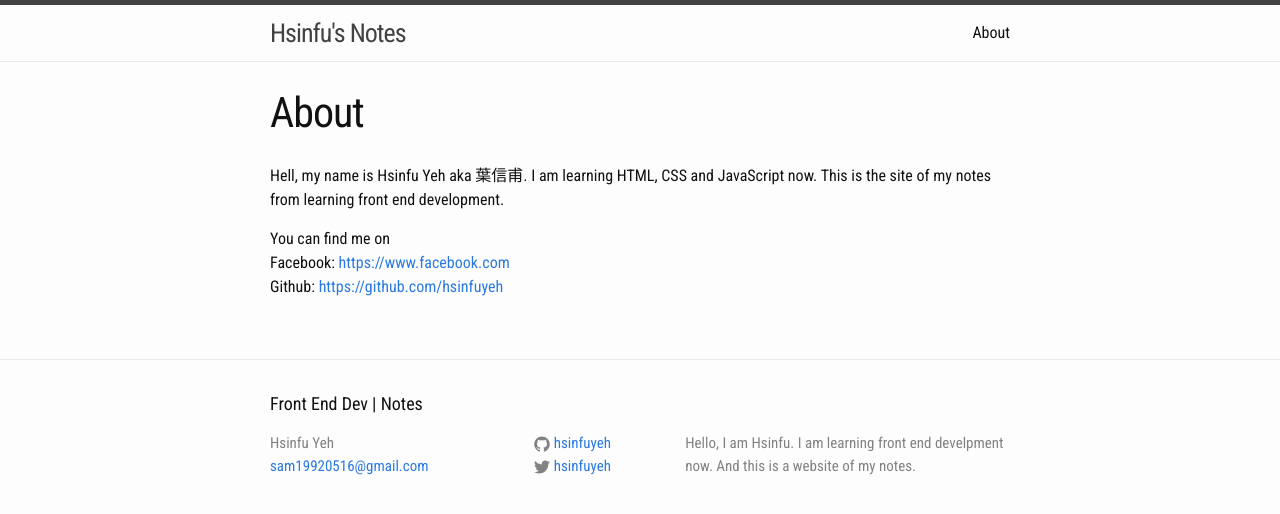
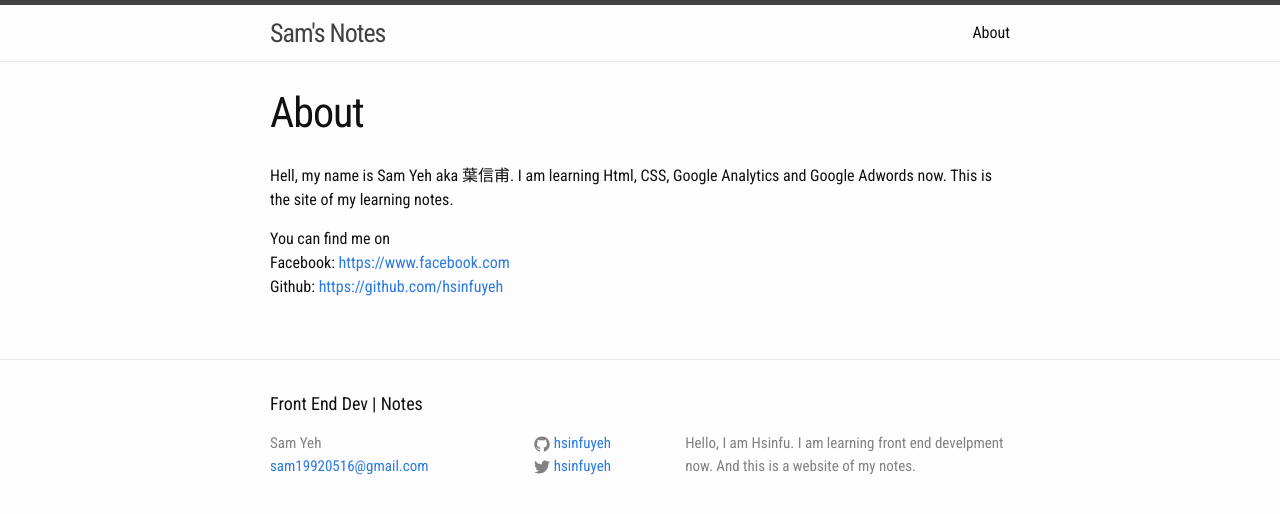
Before and after one commit to hsinfuyeh/hsinfuyeh.github.io, a Jekyll site: the page built from about.md, in a window 1280 px wide. Shown: the top 514 px of the page. Built offline with Jekyll 4.4.1, drawn with Linux system fonts in a browser that asks for light colours.

Commit message:
edit about

```diff
--- a/_includes/footer.html
+++ b/_includes/footer.html
@@ -7,7 +7,7 @@
     <div class="footer-col-wrapper">
       <div class="footer-col footer-col-1">
         <ul class="contact-list">
-          <li>Hsinfu Yeh</li>
+          <li>Sam Yeh</li>
           <li><a href="mailto:{{ site.email }}">{{ site.email }}</a></li>
         </ul>
       </div>
--- a/_includes/header.html
+++ b/_includes/header.html
@@ -2,7 +2,7 @@
 
   <div class="wrapper">
 
-    <a class="site-title" href="{{ site.baseurl }}/">Hsinfu's Notes</a>
+    <a class="site-title" href="{{ site.baseurl }}/">Sam's Notes</a>
 
     <nav class="site-nav">
       <a href="#" class="menu-icon">
--- a/about.md
+++ b/about.md
@@ -4,7 +4,7 @@ title: About
 permalink: /about/
 ---
 
-Hell, my name is Hsinfu Yeh aka 葉信甫. I am learning HTML, CSS and JavaScript now. This is the site of my notes from learning front end development.
+Hell, my name is Sam Yeh aka 葉信甫. I am learning Html, CSS, Google Analytics and Google Adwords now. This is the site of my learning notes.
 
 You can find me on
 <br>
--- a/index.html
+++ b/index.html
@@ -1,7 +1,6 @@
 ---
 layout: default
 ---
-
 <script>
   (function(i,s,o,g,r,a,m){i['GoogleAnalyticsObject']=r;i[r]=i[r]||function(){
   (i[r].q=i[r].q||[]).push(arguments)},i[r].l=1*new Date();a=s.createElement(o),
```
Also changed, not shown: test.test.test.txt (deleted).
